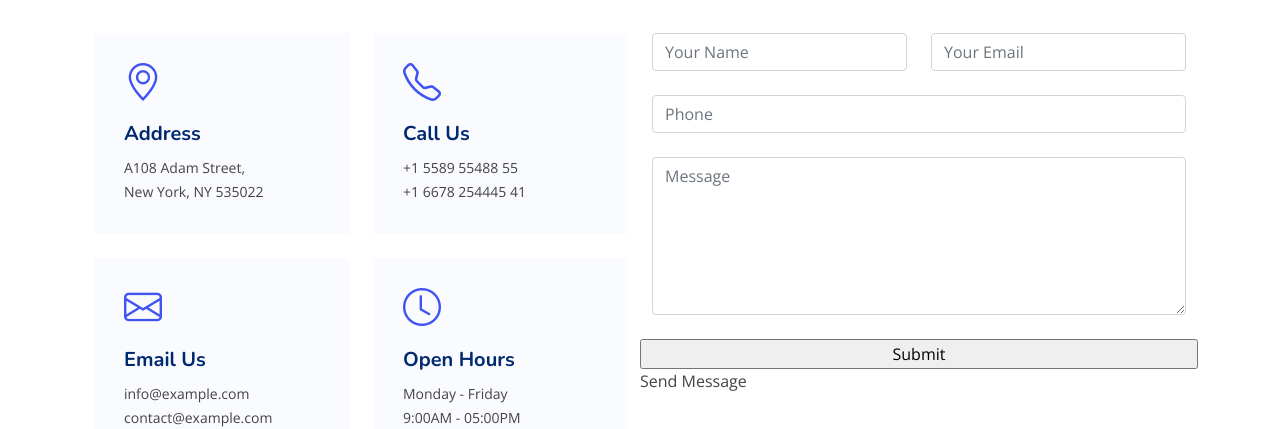
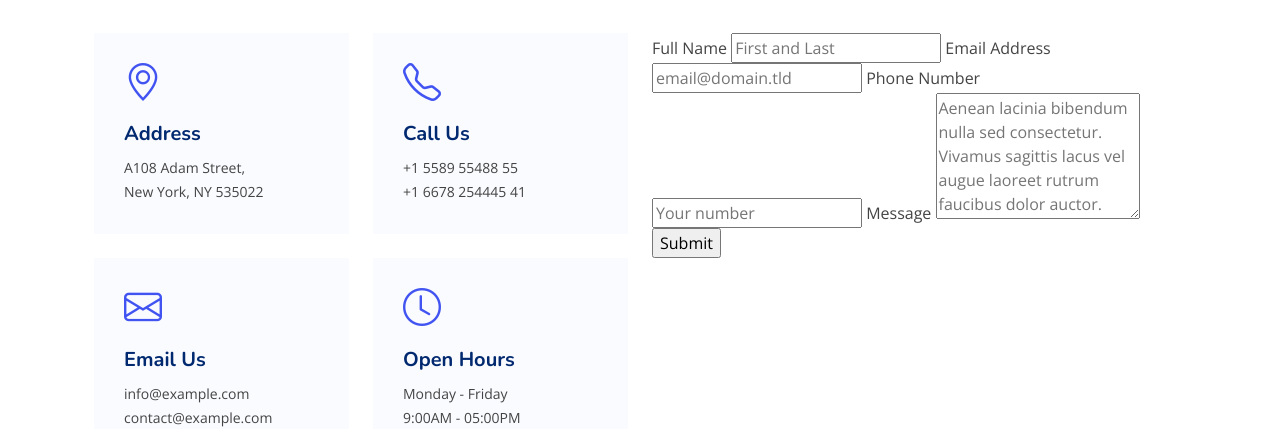
Before and after one commit to Jaisonemathew/datavea, a plain HTML site: page inner-page.html in a window 1280 px wide. Shown: the part 379-808 px from the top of the page. Drawn offline with nearby package versions, Linux system fonts and the light colour scheme.

Commit message:
Update inner-page.html

```diff
--- a/inner-page.html
+++ b/inner-page.html
@@ -145,36 +145,20 @@
           </div>
 
           <div class="col-lg-6">
-        <form action="https://formspree.io/f/xknyvglj" method="POST">
-              <div class="row gy-4">
-
-                <div class="col-md-6">
-                  <input type="text" name="name" class="form-control" placeholder="Your Name" required>
-                </div>
-
-                <div class="col-md-6 ">
-                  <input type="email" class="form-control" name="email" placeholder="Your Email" required>
-                </div>
-
-                <div class="col-md-12">
-                  <input type="text" class="form-control" name="phone" placeholder="Phone" required>
-                </div>
-
-                <div class="col-md-12">
-                  <textarea class="form-control" name="message" rows="6" placeholder="Message" required></textarea>
-                </div>
-
-
-                  <input type="submit">Send Message</button>
-                </div>
-
-              </div>
-            </form>
-
-          </div>
-
-        </div>
-
+        <form id="fs-frm" name="simple-contact-form" accept-charset="utf-8" action="https://formspree.io/f/{form_id}" method="post">
+  <fieldset id="fs-frm-inputs">
+    <label for="full-name">Full Name</label>
+    <input type="text" name="name" id="full-name" placeholder="First and Last" required="">
+    <label for="email-address">Email Address</label>
+    <input type="email" name="_replyto" id="email-address" placeholder="email@domain.tld" required="">
+      <label for="phone">Phone Number</label>
+    <input type="text" name="name" id="full-name" placeholder="Your number" required="">
+    <label for="message">Message</label>
+    <textarea rows="5" name="message" id="message" placeholder="Aenean lacinia bibendum nulla sed consectetur. Vivamus sagittis lacus vel augue laoreet rutrum faucibus dolor auctor. Donec ullamcorper nulla non metus auctor fringilla nullam quis risus." required=""></textarea>
+    <input type="hidden" name="_subject" id="email-subject" value="Contact Form Submission">
+  </fieldset>
+  <input type="submit" value="Submit">
+</form>
       </div>
 
     </section><!-- End Contact Section -->
```
